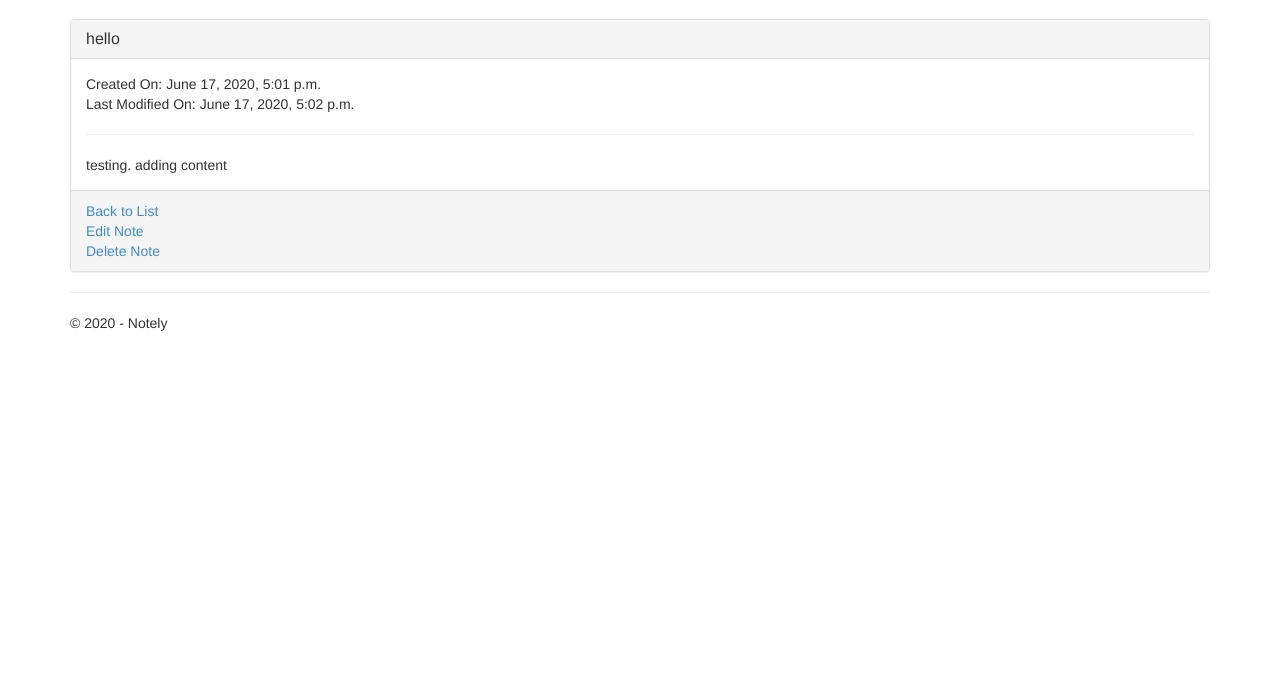
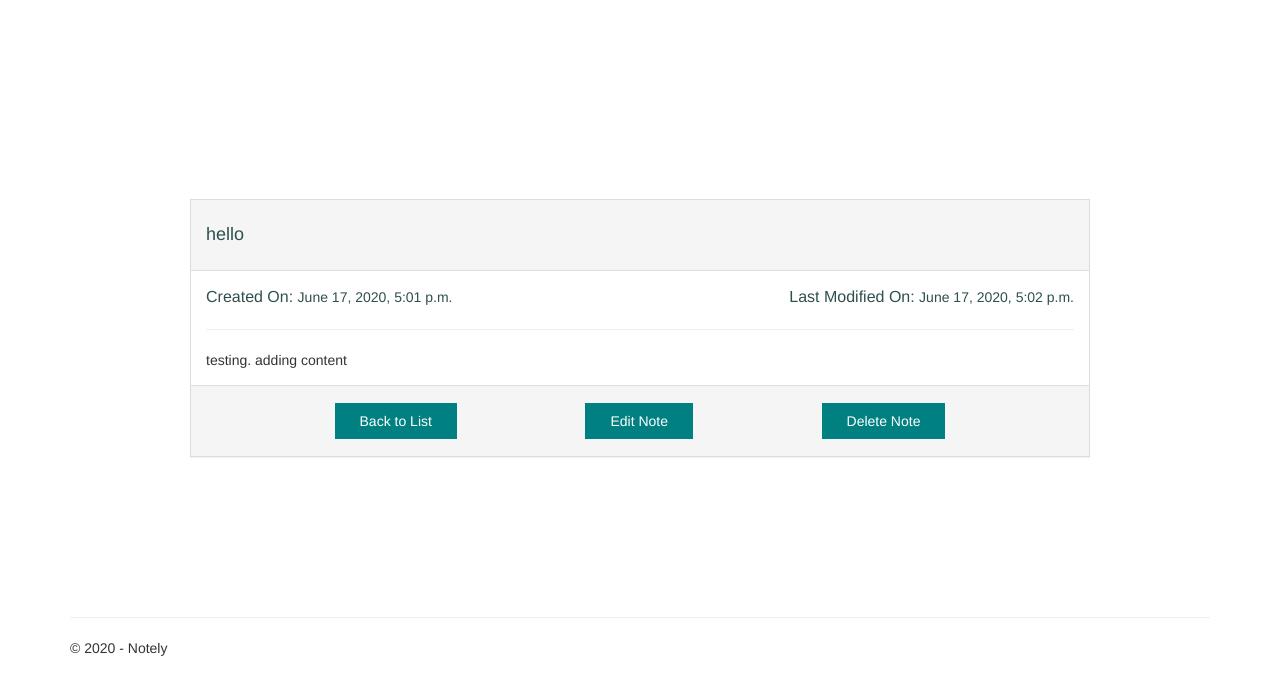
Before and after one commit to Cecijvp/DjangoUdemyCourse, a Django app: page /note/1/detail/ in a window 1280 px wide. Shown: the part 51-746 px from the top of the page. Run offline with Django 3.2, Linux system fonts and the light colour scheme; data comes from the database, SQL or seed files in the repository; both versions use the stored data as it was after the commit; some libraries are stand-ins or nearby versions.

```diff
--- a/Notely/NotelyProject/app/static/app/content/site.css
+++ b/Notely/NotelyProject/app/static/app/content/site.css
@@ -10,11 +10,6 @@ body {
 }
 
 /* Set width on the form input elements since they're 100% wide by default */
-input,
-select,
-textarea {
-    max-width: 280px;
-}
 
 /* styles for validation helpers */
 .field-validation-error {
@@ -40,3 +35,205 @@ input[type="checkbox"].input-validation-error {
 .validation-summary-valid {
     display: none;
 }
+
+
+/* Index Page */
+
+.index {
+    margin-top: 60px;
+    padding: 120px;
+}
+
+.index__header {
+    text-align: center;
+    background-color: #EEEEEE;
+    color: #008080;
+    border-radius: 0px;
+}
+
+.index__list-item {
+    border-radius: 0px;
+}
+
+
+.index__list-item-link {
+    color: #262626;
+    font-size: 16px;
+    font-weight: 500;
+}
+
+.index__empty-list {
+    text-align: center;
+    background-color: #EEEEEE;
+    color: #008080;
+    border-radius: 0px;
+}
+
+.index__new-note-button-wrapper {
+    text-align: right;
+    margin-top: 35px;
+}
+
+.index__new-note-button {
+    background-color: #008080;
+    padding: 12px 25px 12px 25px;
+    font-size: 16px;
+    font-weight: 500;
+    color: white;
+}
+
+    .index__new-note-button:hover {
+        background-color: #008080;
+        padding: 12px 25px 12px 25px;
+        font-size: 16px;
+        font-weight: 500;
+        color: white;
+        text-decoration: underline;
+        text-decoration-color: azure;
+    }
+
+
+
+/* Note Detail Page */
+.note-detail {
+    margin-top: 60px;
+    padding: 120px;
+}
+
+.note-detail__panel {
+    border-radius: 0px;
+}
+
+.note-detail__panel-header {
+    padding: 25px 15px 25px 15px;
+}
+
+.note-detail__panel-title {
+    font-weight: 500;
+    font-size: 18px;
+    color: darkslategray;
+}
+
+.note-detail__date-section {
+    display: flex;
+    justify-content: space-between;
+}
+
+.note-detail__created-date-key {
+    font-weight: 500;
+    font-size: 16px;
+    color: darkslategray;
+}
+
+.note-detail__created-date-value {
+    font-weight: 500;
+    font-size: 14px;
+    color: darkslategray;
+}
+
+.note-detail__modified-date-key {
+    font-weight: 500;
+    font-size: 16px;
+    color: darkslategray;
+}
+
+.note-detail__modified-date-value {
+    font-weight: 500;
+    font-size: 14px;
+    color: darkslategray;
+}
+
+.note-detail__footer {
+    padding: 25px 15px 25px 15px;
+}
+
+.note-detail__flex-container {
+    display: flex;
+    justify-content: space-evenly;
+}
+
+.note-detail__button {
+    padding: 10px 25px 10px 25px;
+    background-color: #008080;
+    color: white;
+    font-size: 14px;
+    font-weight: 400;
+}
+
+    .note-detail__button:hover {
+        padding: 10px 25px 10px 25px;
+        background-color: #008080;
+        color: white;
+        font-size: 14px;
+        font-weight: 400;
+        text-decoration: underline;
+        text-decoration-color: azure;
+    }
+
+
+
+/* Note Editor Page */
+.note-editor {
+    margin-top: 60px;
+    padding: 120px;
+}
+
+.note-editor__panel {
+    border-radius: 0px;
+}
+
+.note-editor__header {
+    padding: 25px 15px 25px 15px;
+}
+
+.note-editor__panel-title {
+    font-weight: 500;
+    font-size: 18px;
+    color: darkslategray;
+    text-align: center;
+}
+
+.note-editor__panel-body {
+    padding: 40px 50px 20px 50px;
+}
+
+.note-editor__input-label {
+    font-weight: 500;
+    font-size: 16px;
+    color: darkslategray;
+}
+
+.note-editor__subject-input {
+    border-radius: 0px;
+    height: 40px;
+}
+
+.note-editor__detail-input {
+    border-radius: 0px;
+}
+
+.note-editor__flex-container {
+    display: flex;
+    justify-content: space-around;
+    padding: 12px 10px 12px 10px;
+}
+
+.note-editor__button {
+    border-radius: 0px;
+    padding: 5px 25px 5px 25px;
+    background-color: #008080;
+    color: white;
+    font-size: 14px;
+    font-weight: 400;
+}
+
+    .note-editor__button:hover {
+        border-radius: 0px;
+        padding: 5px 25px 5px 25px;
+        background-color: #008080;
+        color: white;
+        font-size: 14px;
+        font-weight: 400;
+        text-decoration: underline;
+        text-decoration-color: azure;
+    }
```
Also changed, not shown: Notely/NotelyProject/db.sqlite3, 1 other file.
